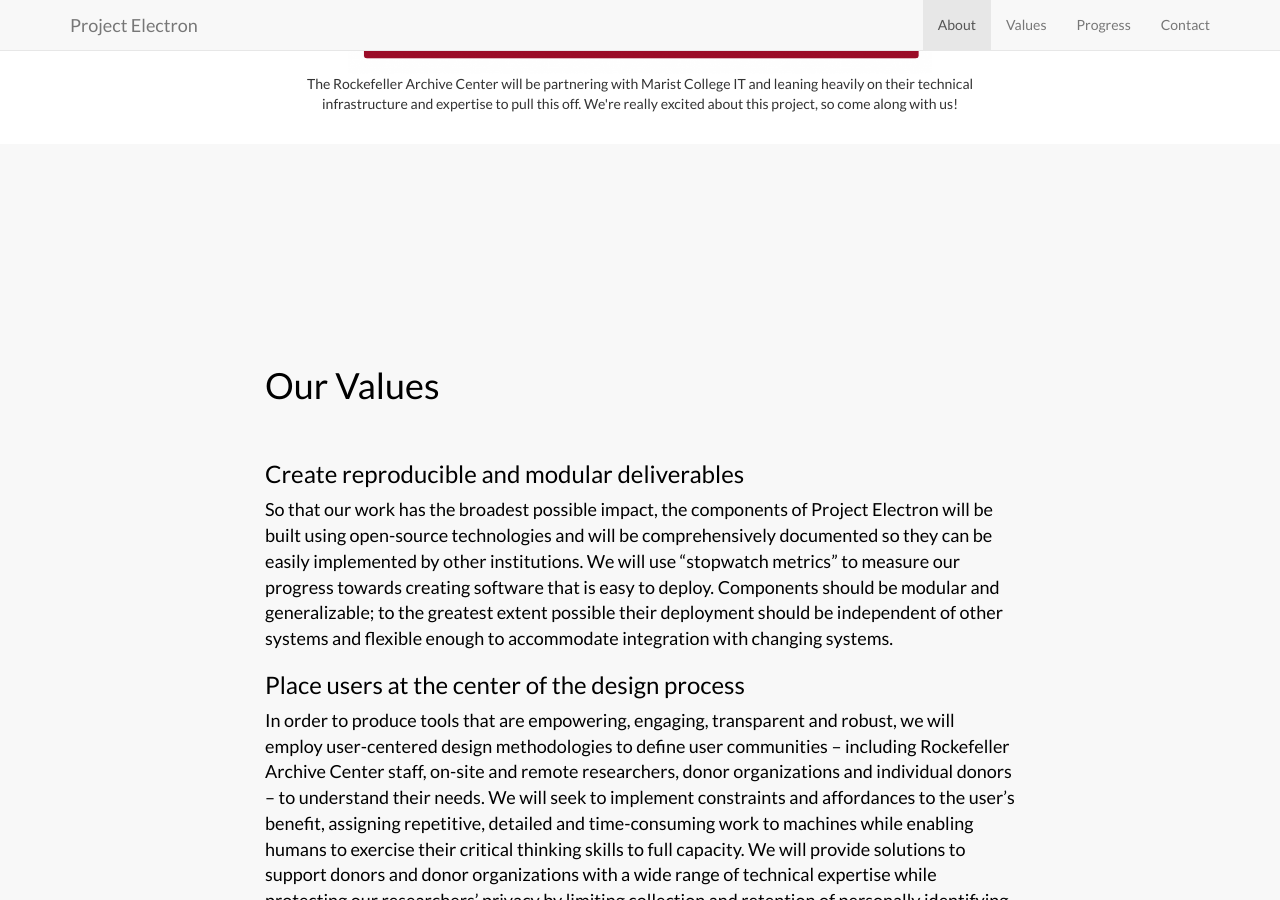
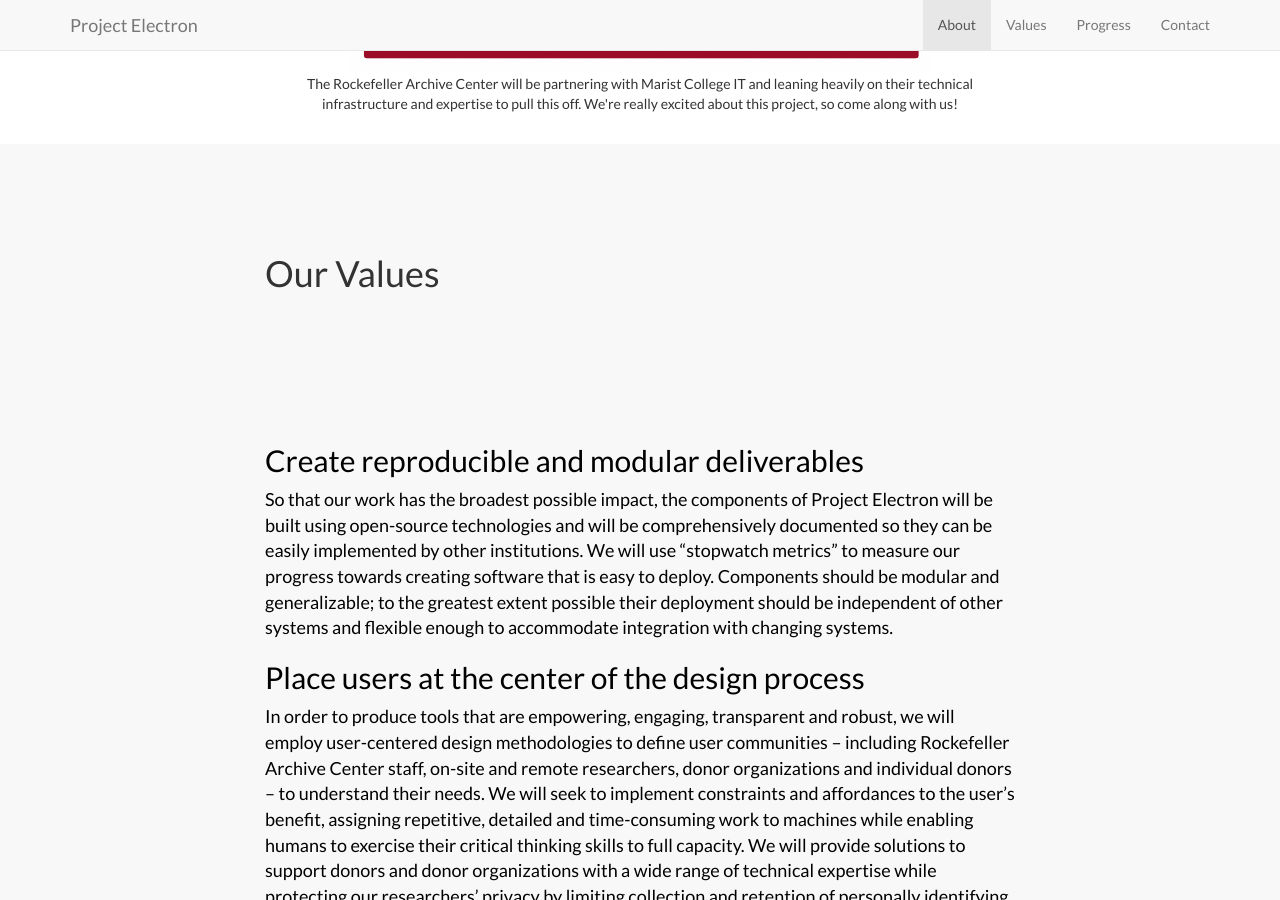
Before and after one commit to RockefellerArchiveCenter/project_electron, a Jekyll site: the page built from index.html, in a window 1280 px wide and 900 px high, scrolled down 1284 px. Built offline with Jekyll 4.4.1, drawn with Linux system fonts in a browser that asks for light colours.

Commit message:
Changing h3 to h2 in Values

```diff
--- a/_includes/values.html
+++ b/_includes/values.html
@@ -4,17 +4,17 @@
         <div class="container">
             <div class="row">
             <div class="col-lg-8 col-lg-offset-2">
-            <div class="values">
               <br/><br/>
               <h1>Our Values</h1>
               <br/>
-                <h3>Create reproducible and modular deliverables</h3>
+            <div class="values">
+                <h2>Create reproducible and modular deliverables</h2>
                 <p>So that our work has the broadest possible impact, the components of Project Electron will be built using open-source technologies and will be comprehensively documented so they can be easily implemented by other institutions. We will use “stopwatch metrics” to measure our progress towards creating software that is easy to deploy. Components should be modular and generalizable; to the greatest extent possible their deployment should be independent of other systems and flexible enough to accommodate integration with changing systems.</p>
-                <h3>Place users at the center of the design process</h3>
+                <h2>Place users at the center of the design process</h2>
                 <p>In order to produce tools that are empowering, engaging, transparent and robust, we will employ user-centered design methodologies to define user communities – including Rockefeller Archive Center staff, on-site and remote researchers, donor organizations and individual donors – to understand their needs. We will seek to implement constraints and affordances to the user’s benefit, assigning repetitive, detailed and time-consuming work to machines while enabling humans to exercise their critical thinking skills to full capacity. We will provide solutions to support donors and donor organizations with a wide range of technical expertise while protecting our researchers’ privacy by limiting collection and retention of personally identifying information and anonymizing data used for analysis.</p>
-                <h3>Support archival practices and standards</h3>
+                <h2>Support archival practices and standards</h2>
                 <p>The project deliverables will maintain compatibility with existing standards for data content and structure, and will support established archival processes for accessioning/ingest, arrangement and description, discovery and access, and long-term preservation. The project will support best practices before edge cases, focusing on central use cases while accommodating edge cases when possible.</p>
-                <h3>Support data in motion</h3>
+                <h2>Support data in motion</h2>
                 <p>Rather than seeking the unattainable goal of completely centralized or deduplicated data, we recognize that not only is duplicate and distributed data a reality of our networked world, it is also a desirable outcome for an organization whose mission includes broad dissemination of knowledge. As a result, we will think about systems as points at which humans interact with or manage data rather than canonical sources of data, and the underlying API and business logic that syncs data between systems as a platform on which access and use services can be built. In addition to facilitating data flow between internal systems, we also want to accommodate systems external to the Rockefeller Archive Center.</p>
                 <br/>
             </div>
```
